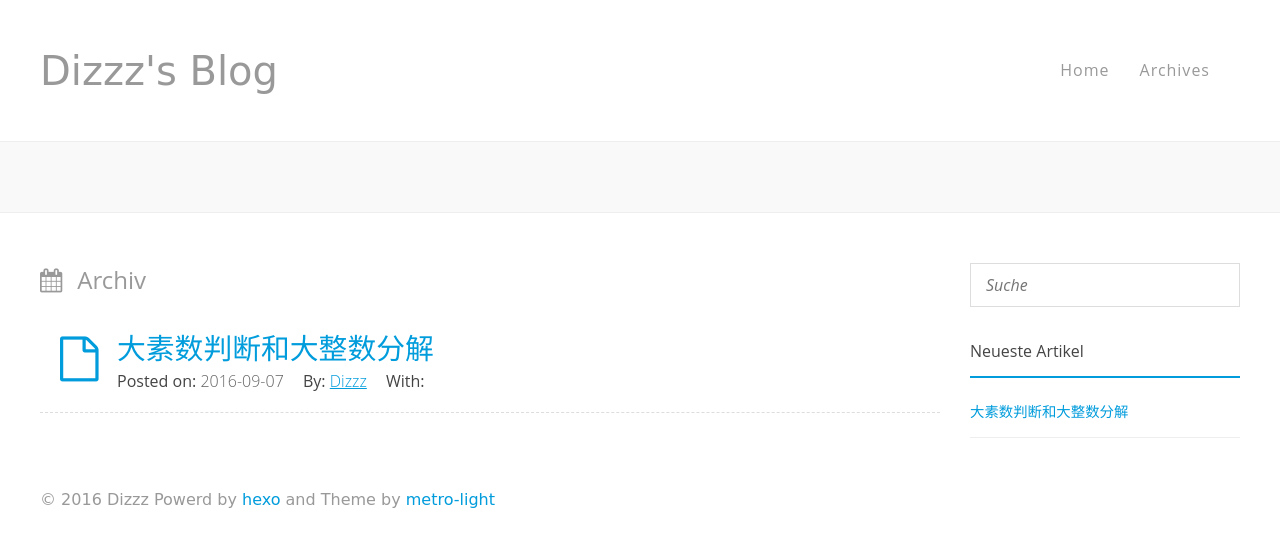
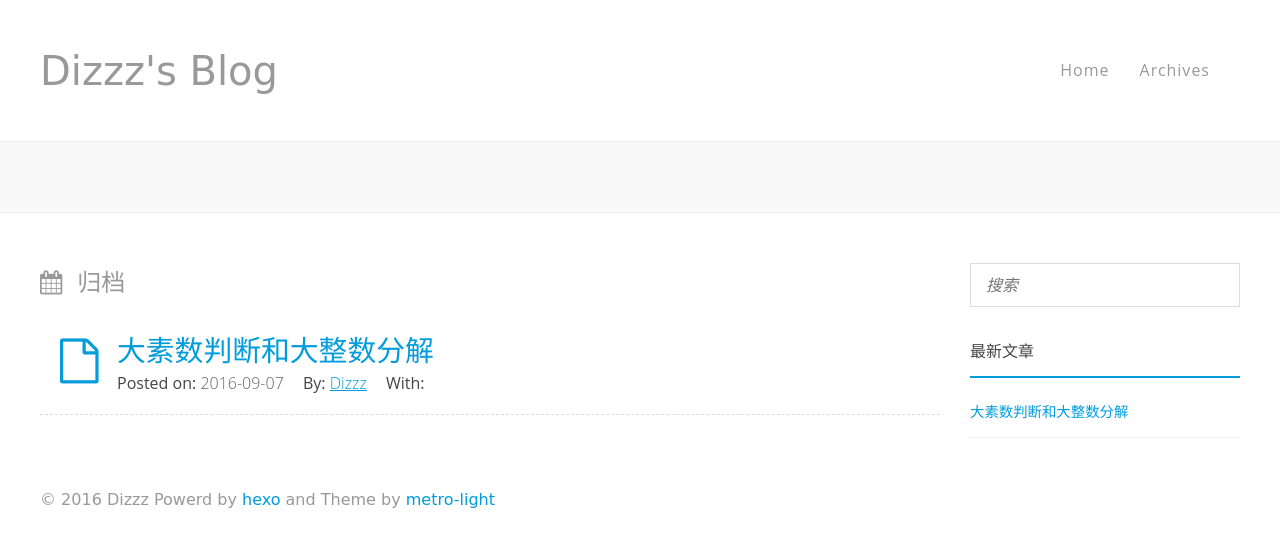
Before and after one commit to dizzz/dizzz.github.com, a plain HTML site: page archives/index.html in a window 1280 px wide. Drawn offline with nearby package versions, Linux system fonts and the light colour scheme; a web font is replaced by a local one.

Commit message:
Site updated: 2016-09-08 07:53:13

```diff
--- a/archives/index.html
+++ b/archives/index.html
@@ -5,7 +5,7 @@
 <head>
   <meta charset="utf-8">
 
-  <title>Archiv | Dizzz&#39;s Blog</title>
+  <title>归档 | Dizzz&#39;s Blog</title>
   <meta name="author" content="Dizzz">
 
 
@@ -108,7 +108,7 @@ body{ -webkit-animation: bugfix infinite 1s; }
   </div>
   <div id="content" class="inner">
     <div id="main-col" class="alignleft"><div id="wrapper" class="padding">
-<h2 class="archive-title">Archiv</h2>
+<h2 class="archive-title">归档</h2>
 
 
   <div class="archive">
@@ -152,14 +152,14 @@ body{ -webkit-animation: bugfix infinite 1s; }
 
 	  <div class="search">
   <form action="//google.com/search" method="get" accept-charset="utf-8">
-    <input type="search" name="q" results="0" placeholder="Suche">
+    <input type="search" name="q" results="0" placeholder="搜索">
     <input type="hidden" name="q" value="site:yoursite.com">
   </form>
 </div>
 
 
 <div class="widget recent-post">
-  <h3 class="title">Neueste Artikel</h3>
+  <h3 class="title">最新文章</h3>
   <ul class="entry">
 
       <li>
```
Also changed, not shown: 2016/09/07/my-new-post/index.html (+3 -3 lines), archives/2016/09/index.html (+3 -3 lines), archives/2016/index.html (+3 -3 lines), index.html (+2 -2 lines).
